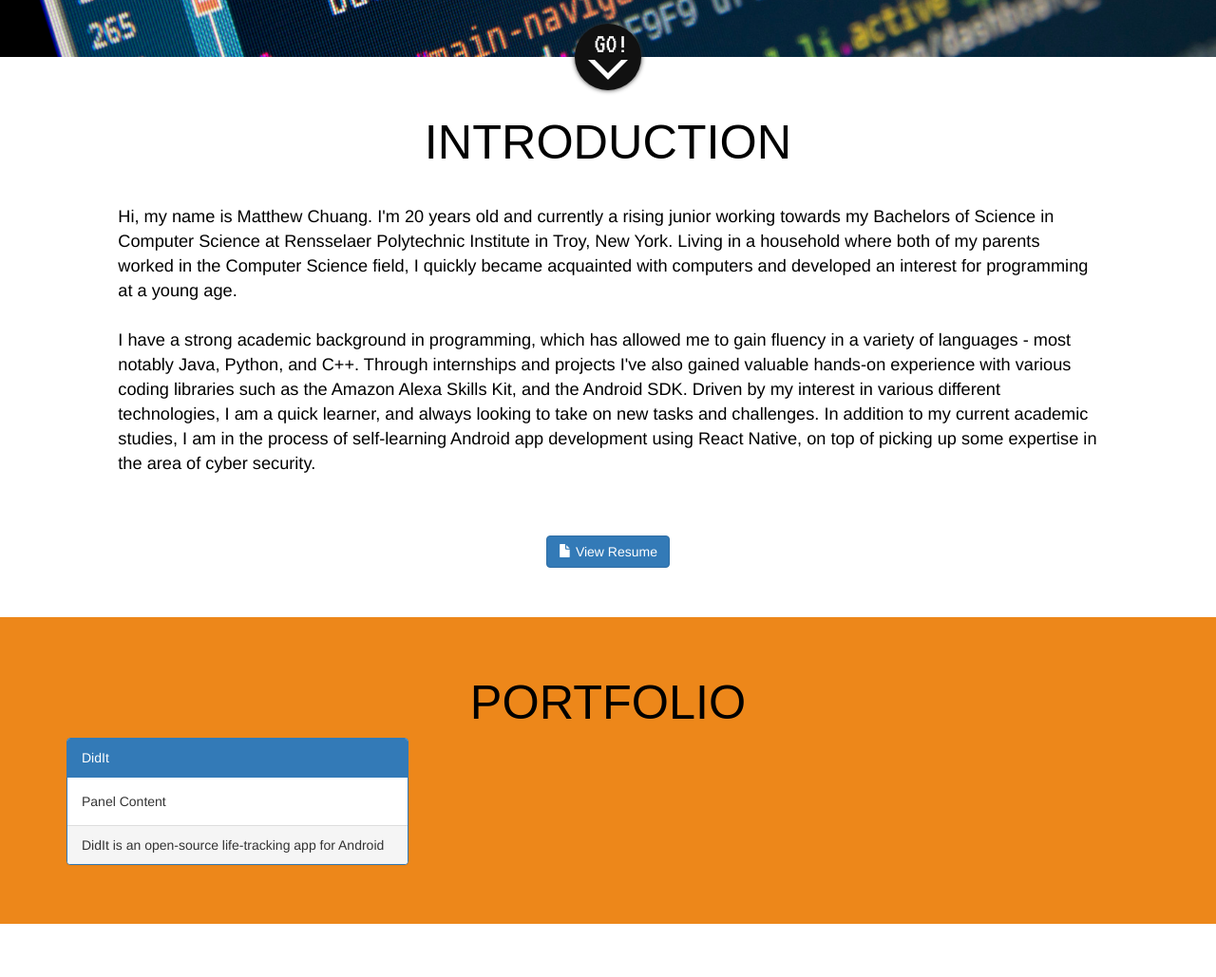
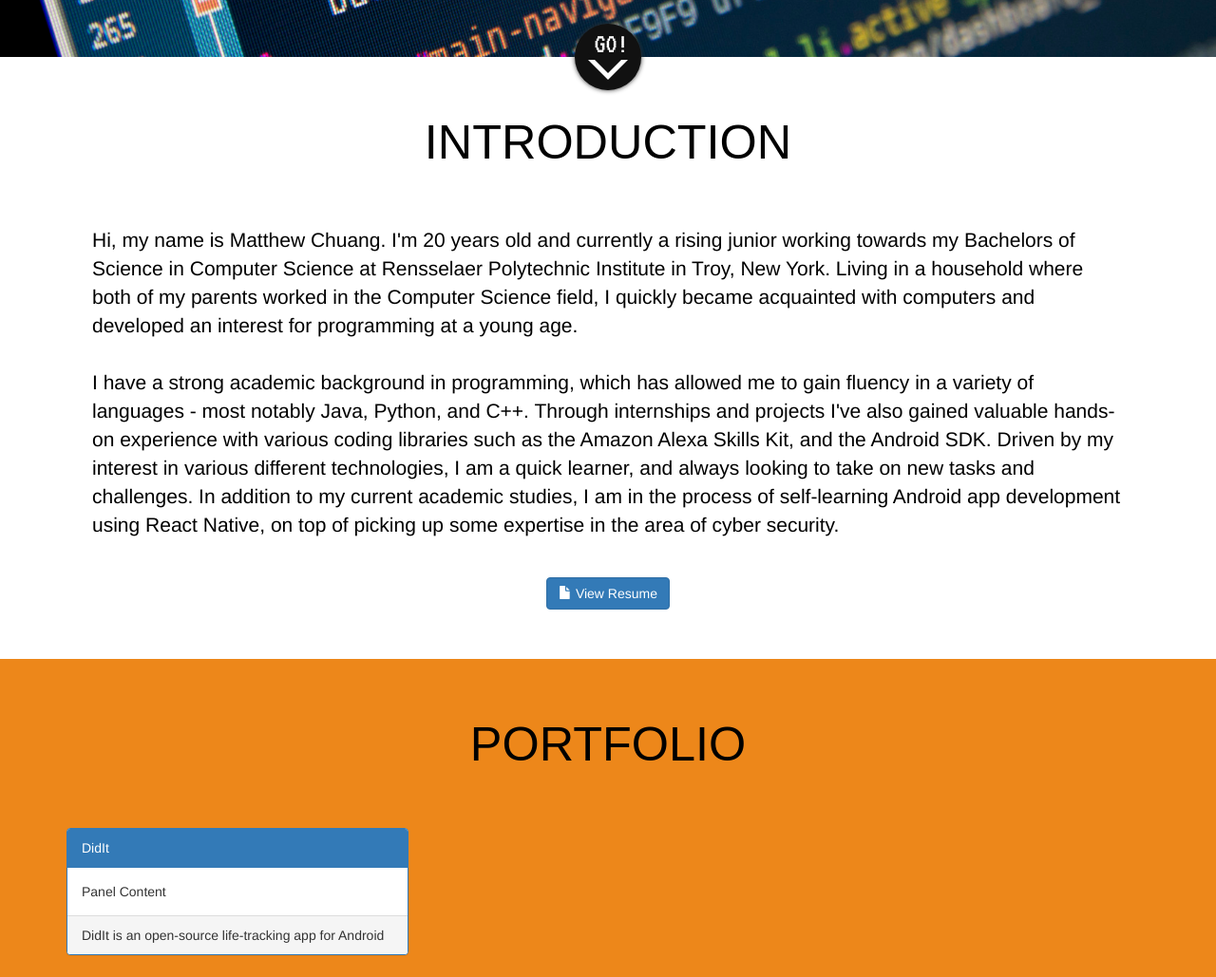
Before and after one commit to chuanm/chuanm.github.io, a plain HTML site: page index.html in a window 1280 px wide. Shown: the part 740-1769 px from the top of the page at 95% size. Before the commit the page ends 1713 px from the top, so only its background shows below. Drawn offline with nearby package versions, Linux system fonts and the light colour scheme; a web font is replaced by a local one.

Commit message:
Same as last commit

```diff
--- a/style.css
+++ b/style.css
@@ -47,7 +47,7 @@
   font-family: "Francois One", Arial;
   color: #000000;
   text-align: center;
-  padding-bottom: 0px;
+  padding-bottom: 1em;
 }
 
 .subhead {
@@ -73,8 +73,7 @@
 }
 
 .intro-text {
-  font-size: 1.3em;
-  padding: 1.5em;
+  font-size: 1.5em;
   color: #000000;
 }
 
```
